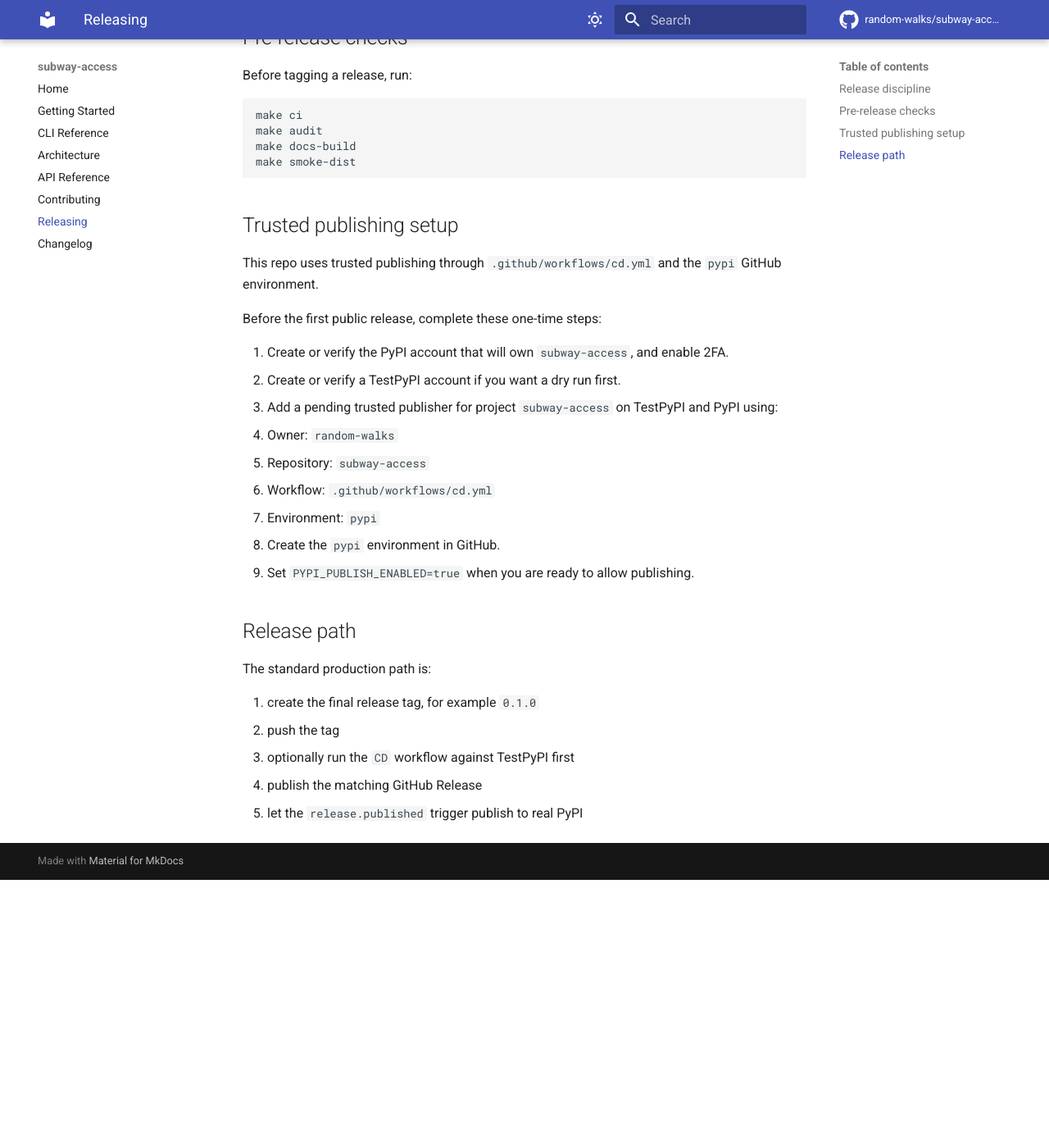
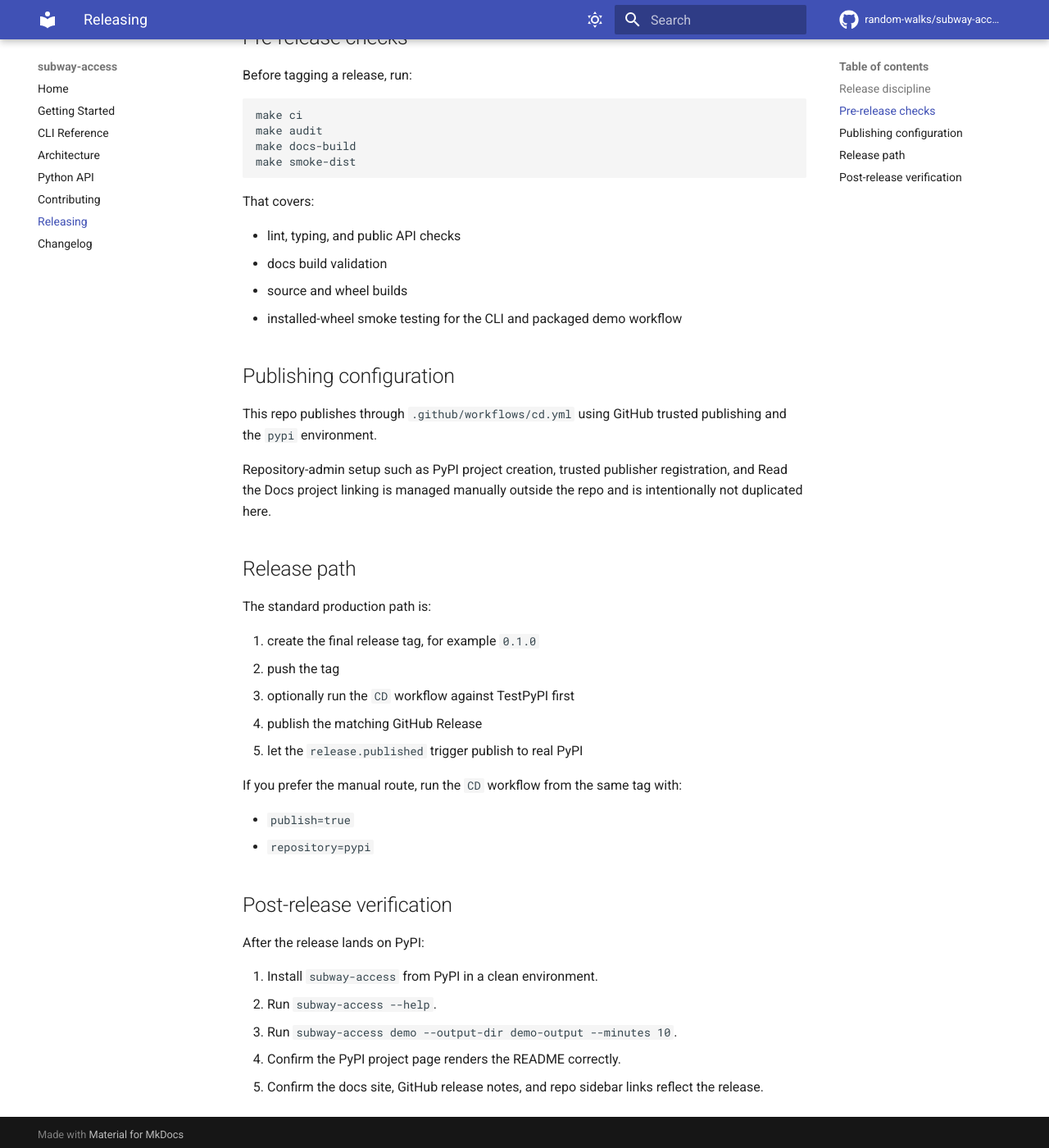
Before and after one commit to random-walks/subway-access, an MkDocs documentation site: the page built from docs/releasing.md, in a window 1280 px wide and 1400 px high, scrolled down 494 px. Shown: the whole window at 82% size. Built offline with MkDocs 1.6.1 and Material for MkDocs 9.7.7, drawn with Linux system fonts in a browser that asks for light colours; comment, search, counter and statistics services are not loaded; before the commit the page ends 1567 px from its top, so only the background shows below that.

Commit message:
docs: polish authorship and release guidance
Align the public docs and README with the stronger nyc311 pattern, tighten the Read the Docs build config, and simplify the release guide to focus on repo-side checks.

Made-with: Cursor

````diff
--- a/.readthedocs.yaml
+++ b/.readthedocs.yaml
@@ -11,5 +11,5 @@ build:
     - asdf plugin add uv
     - asdf install uv latest
     - asdf global uv latest
-    - uv sync --group docs
-    - uv run mkdocs build --site-dir $READTHEDOCS_OUTPUT/html
+    - uv sync --frozen --group docs
+    - uv run --frozen mkdocs build --strict --site-dir $READTHEDOCS_OUTPUT/html
--- a/docs/releasing.md
+++ b/docs/releasing.md
@@ -23,26 +23,21 @@ make docs-build
 make smoke-dist
 ```
 
-## Trusted publishing setup
+That covers:
 
-This repo uses trusted publishing through `.github/workflows/cd.yml` and the
-`pypi` GitHub environment.
+- lint, typing, and public API checks
+- docs build validation
+- source and wheel builds
+- installed-wheel smoke testing for the CLI and packaged demo workflow
 
-Before the first public release, complete these one-time steps:
+## Publishing configuration
 
-1. Create or verify the PyPI account that will own `subway-access`, and enable
-   2FA.
-2. Create or verify a TestPyPI account if you want a dry run first.
-3. Add a pending trusted publisher for project `subway-access` on TestPyPI and
-   PyPI using:
+This repo publishes through `.github/workflows/cd.yml` using GitHub trusted
+publishing and the `pypi` environment.
 
-- Owner: `random-walks`
-- Repository: `subway-access`
-- Workflow: `.github/workflows/cd.yml`
-- Environment: `pypi`
-
-4. Create the `pypi` environment in GitHub.
-5. Set `PYPI_PUBLISH_ENABLED=true` when you are ready to allow publishing.
+Repository-admin setup such as PyPI project creation, trusted publisher
+registration, and Read the Docs project linking is managed manually outside the
+repo and is intentionally not duplicated here.
 
 ## Release path
 
@@ -53,3 +48,19 @@ The standard production path is:
 3. optionally run the `CD` workflow against TestPyPI first
 4. publish the matching GitHub Release
 5. let the `release.published` trigger publish to real PyPI
+
+If you prefer the manual route, run the `CD` workflow from the same tag with:
+
+- `publish=true`
+- `repository=pypi`
+
+## Post-release verification
+
+After the release lands on PyPI:
+
+1. Install `subway-access` from PyPI in a clean environment.
+2. Run `subway-access --help`.
+3. Run `subway-access demo --output-dir demo-output --minutes 10`.
+4. Confirm the PyPI project page renders the README correctly.
+5. Confirm the docs site, GitHub release notes, and repo sidebar links reflect
+   the release.
--- a/mkdocs.yml
+++ b/mkdocs.yml
@@ -59,7 +59,7 @@ nav:
   - Getting Started: getting-started.md
   - CLI Reference: cli.md
   - Architecture: architecture.md
-  - API Reference: api.md
+  - Python API: api.md
   - Contributing: contributing.md
   - Releasing: releasing.md
   - Changelog: changelog.md
````
Also changed, not shown: README.md (+14 -0 lines), docs/index.md (+13 -0 lines).
